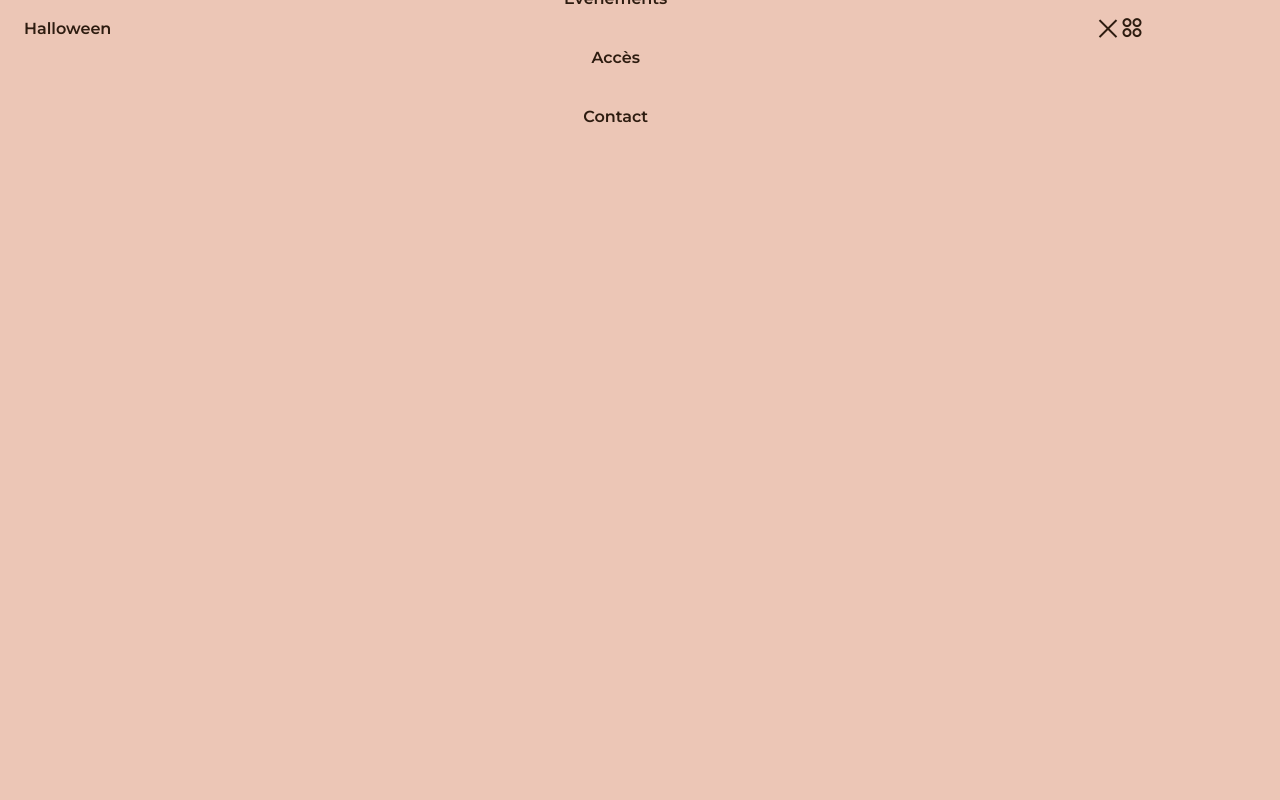
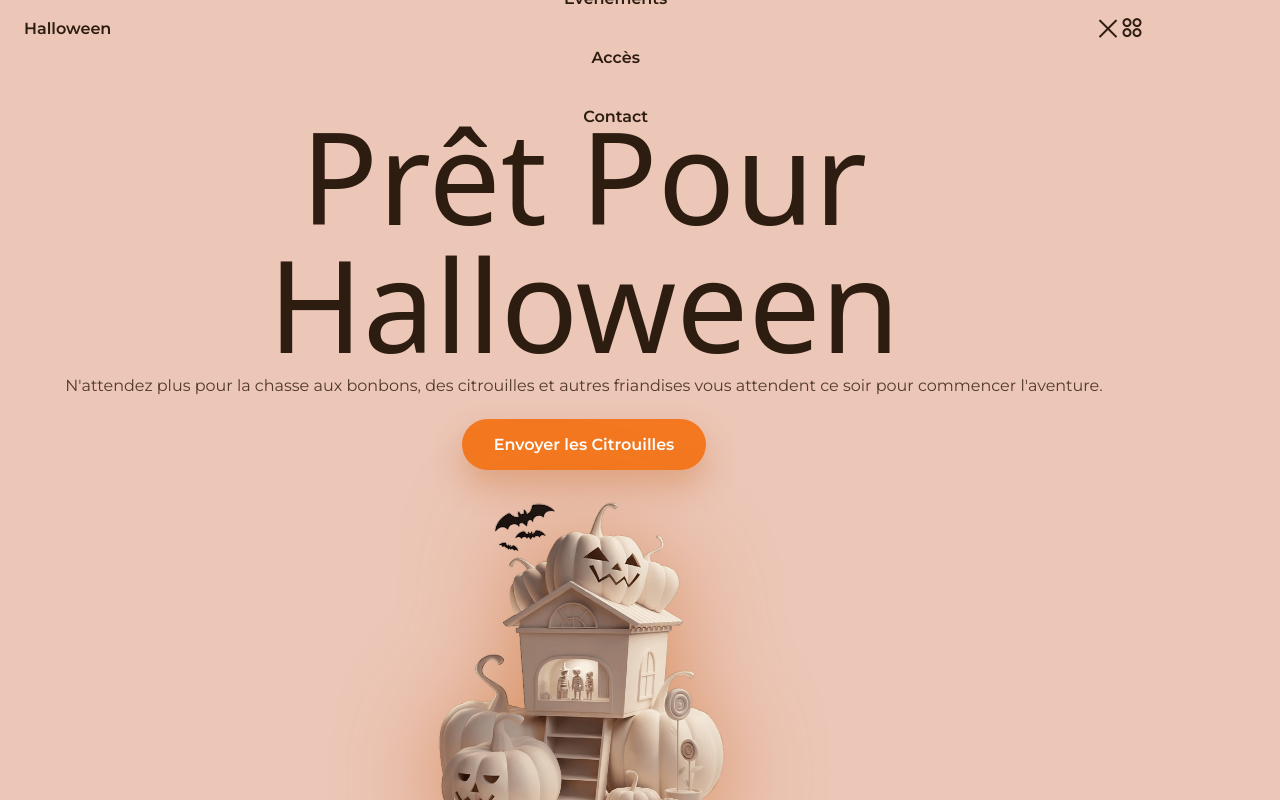
Before and after one commit to ValentinMadiot/background-animation-halloween-2_js, a plain HTML site: page index.html in a window 1280 px wide. Drawn offline with nearby package versions, Linux system fonts and the light colour scheme; a web font is replaced by a local one.

Commit message:
add home

```diff
--- a/assets/css/styles.css
+++ b/assets/css/styles.css
@@ -150,19 +150,159 @@ img {
   top: 0;
 }
 
-/* Add shadow header */
+/* Add Shadow Header */
 
 /*=============== HOME ===============*/
+.home__container {
+  height: 100vh;
+  padding-top: 7rem;
+  row-gap: 2rem;
+}
 
-/* Animated images */
+.home__data {
+  text-align: center;
+}
 
-/* Atropos class */
+.home__title {
+  font: var(--font-regular) var(--biggest-font-size) var(--second-font);
+  line-height: 100%;
+  color: var(--title-color);
+  margin-bottom: 0.5rem;
+}
+
+.home__description {
+  margin-bottom: 1.5rem;
+}
+
+.home__button {
+  display: inline-flex;
+  background-color: var(--first-color);
+  color: var(--white-color);
+  font-weight: var(--font-semi-bold);
+  padding: 1rem 2rem;
+  border-radius: 4rem;
+  box-shadow: 0 16px 32px hsla(25, 90%, 40%, 0.3);
+  transition: background-color 0.4s;
+}
+
+.home__button:hover {
+  background-color: var(--first-color-alt);
+}
+
+.home__images {
+  position: relative;
+  justify-self: center;
+}
+
+.home__img-1,
+.home__img-2 {
+  width: 300px;
+}
+
+.home__img-1 {
+  filter: drop-shadow(0 16px 48px hsla(25, 90%, 40%, 0.5));
+}
+
+.home__img-2 {
+  position: absolute;
+  top: 0;
+  left: 0;
+  animation: flicker 8s linear infinite;
+}
+
+/* Animated Images */
+@keyframes flicker {
+  0% {
+    opacity: 0;
+  }
+
+  31.98% {
+    opacity: 0;
+  }
+  32% {
+    opacity: 1;
+  }
+  32.8% {
+    opacity: 1;
+  }
+  32.82% {
+    opacity: 0;
+  }
+  34.98% {
+    opacity: 0;
+  }
+  35% {
+    opacity: 1;
+  }
+  35.7% {
+    opacity: 1;
+  }
+  35.72% {
+    opacity: 0;
+  }
+  36.98% {
+    opacity: 0;
+  }
+  37% {
+    opacity: 1;
+  }
+  37.6% {
+    opacity: 1;
+  }
+  37.62% {
+    opacity: 1;
+  }
+
+  67.98% {
+    opacity: 1;
+  }
+  68% {
+    opacity: 1;
+  }
+  68.4% {
+    opacity: 1;
+  }
+  68.42% {
+    opacity: 0;
+  }
+
+  95.98% {
+    opacity: 0;
+  }
+  96% {
+    opacity: 1;
+  }
+  96.7% {
+    opacity: 1;
+  }
+  96.72% {
+    opacity: 0;
+  }
+  98.98% {
+    opacity: 0;
+  }
+  99% {
+    opacity: 1;
+  }
+  99.6% {
+    opacity: 1;
+  }
+
+  100% {
+    opacity: 0;
+  }
+}
+
+/* Atropos Class */
+.atropos-inner {
+  overflow: initial;
+}
 
 /*=============== BREAKPOINTS ===============*/
-/* For small devices */
+/* For Small Devices */
 
-/* For medium devices */
+/* For Medium Devices */
 
-/* For large devices */
+/* For Large Devices */
 
-/* For taller devices */
+/* For Taller Devices */
--- a/assets/js/main.js
+++ b/assets/js/main.js
@@ -28,5 +28,10 @@ const linkAction = () => {
 navLink.forEach((n) => n.addEventListener("click", linkAction));
 
 /*=============== ATROPOS JS ===============*/
+const myAtropos = Atropos({
+  el: ".home__images",
+  shadow: false,
+  highlight: false,
+});
 
 /*=============== ADD SHADOW HEADER ===============*/
--- a/index.html
+++ b/index.html
@@ -16,7 +16,7 @@
       href="https://cdnjs.cloudflare.com/ajax/libs/remixicon/4.2.0/remixicon.css" />
 
     <!--=============== ATROPOS CSS ===============-->
-    <link rel="stylesheet" href="" />
+    <link rel="stylesheet" href="assets/css/atropos.min.css" />
 
     <!--=============== CSS ===============-->
     <link rel="stylesheet" href="assets/css/styles.css" />
@@ -61,11 +61,47 @@
     <!--==================== MAIN ====================-->
     <main class="main">
       <!--==================== HOME ====================-->
-      <section class="home"></section>
+      <section class="home">
+        <div class="home__container container grid">
+          <div class="home__data">
+            <h1 class="home__title">
+              Prêt Pour <br />
+              Halloween
+            </h1>
+
+            <p class="home__description">
+              N'attendez plus pour la chasse aux bonbons, des citrouilles et
+              autres friandises vous attendent ce soir pour commencer
+              l'aventure.
+            </p>
+
+            <a href="#" class="home__button">Envoyer les Citrouilles</a>
+          </div>
+
+          <div class="home__images atropos">
+            <div class="atropos-scale">
+              <div class="atropos-rotate">
+                <div class="atropos-inner">
+                  <img
+                    src="assets/img/pumpkin-1.png"
+                    alt="pumpkin-1"
+                    data-atropos-offset="10"
+                    class="home__img-1" />
+                  <img
+                    src="assets/img/pumpkin-2.png"
+                    alt="pumpkin-2"
+                    data-atropos-offset="10"
+                    class="home__img-2" />
+                </div>
+              </div>
+            </div>
+          </div>
+        </div>
+      </section>
     </main>
 
     <!--=============== ATROPOS JS ===============-->
-    <script src=""></script>
+    <script src="assets/js/atropos.min.js"></script>
 
     <!--=============== MAIN JS ===============-->
     <script src="assets/js/main.js"></script>
```
